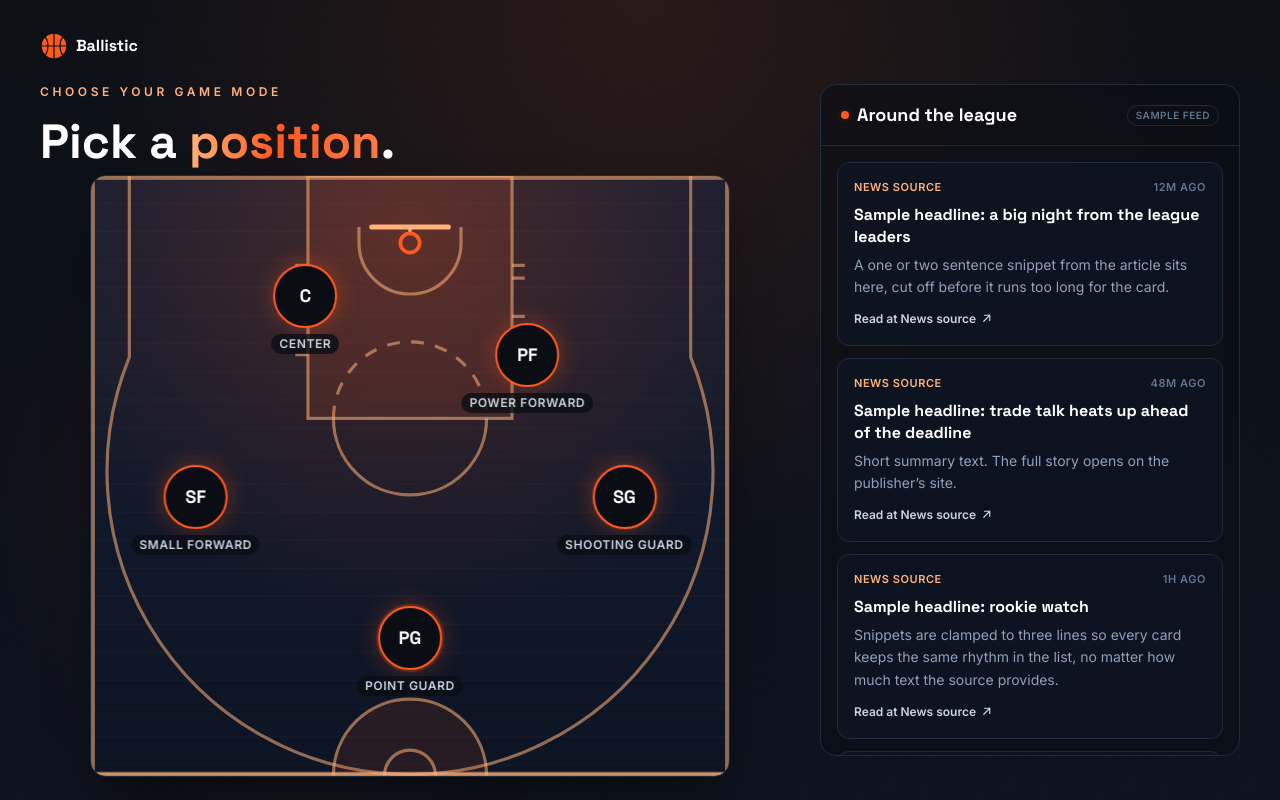
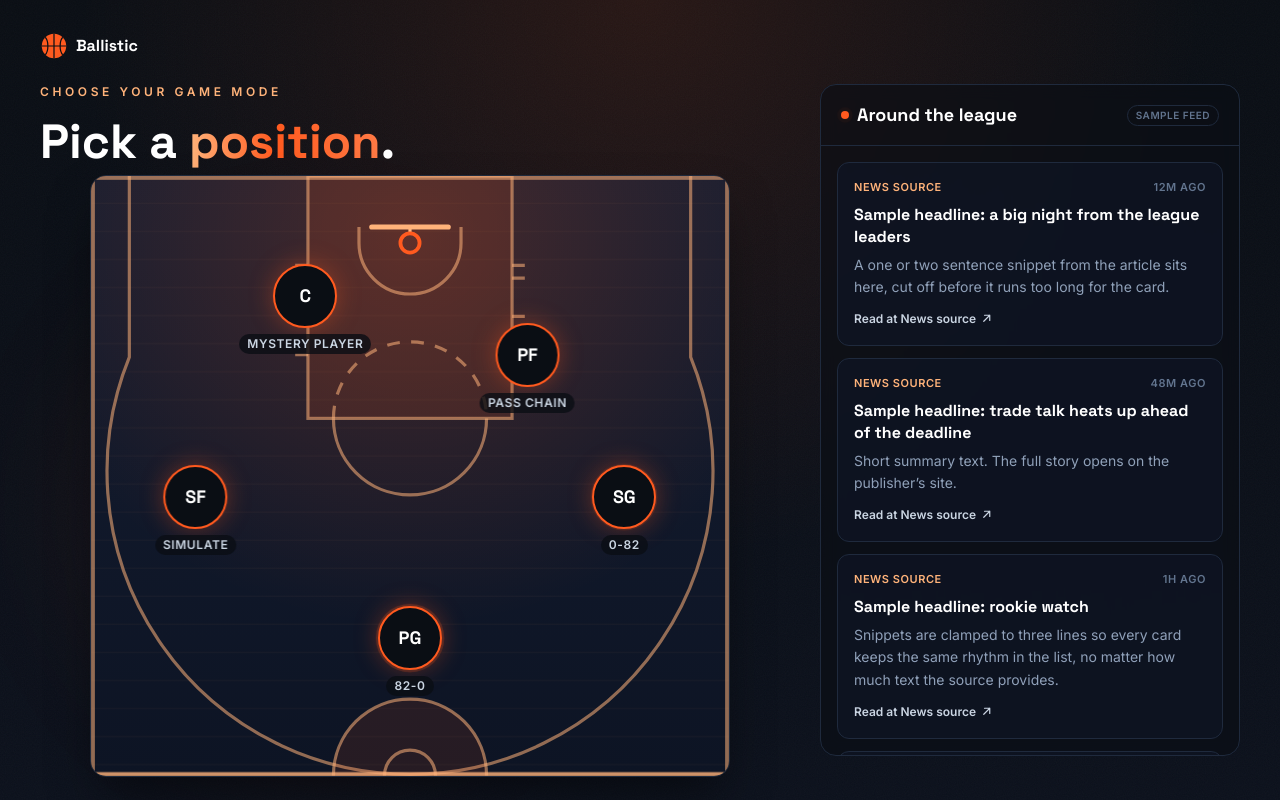
Before and after one commit to hamim23z/Ballistic, a Next.js app: page /court in a window 1280 px wide. Built offline with nearby package versions, Linux system fonts and the light colour scheme.

Commit message:
5 mode titles + descriptions filled in

```diff
--- a/components/court/modes.ts
+++ b/components/court/modes.ts
@@ -1,20 +1,58 @@
-export type PositionId = 'PG' | 'SG' | 'SF' | 'PF' | 'C';
+export type PositionId = "PG" | "SG" | "SF" | "PF" | "C";
 
 export type CourtPosition = {
   id: PositionId;
   name: string;
-  /** Spot on the court, in the court SVG's 500 x 470 coordinate space. */
   x: number;
   y: number;
-  /** Game mode copy shown in the dialog. Left blank on purpose: fill these in. */
   modeTitle: string;
   modeDescription: string;
 };
 
 export const POSITIONS: CourtPosition[] = [
-  { id: 'PG', name: 'Point Guard', x: 250, y: 372, modeTitle: '', modeDescription: '' },
-  { id: 'SG', name: 'Shooting Guard', x: 418, y: 262, modeTitle: '', modeDescription: '' },
-  { id: 'SF', name: 'Small Forward', x: 82, y: 262, modeTitle: '', modeDescription: '' },
-  { id: 'PF', name: 'Power Forward', x: 342, y: 150, modeTitle: '', modeDescription: '' },
-  { id: 'C', name: 'Center', x: 168, y: 104, modeTitle: '', modeDescription: '' },
+  {
+    id: "PG",
+    name: "82-0",
+    x: 250,
+    y: 372,
+    modeTitle: "82-0",
+    modeDescription:
+      "Draft the best five-man lineup in basketball history from the 1940s to today. Build a team good enough to win every game of the season.",
+  },
+  {
+    id: "SG",
+    name: "0-82",
+    x: 418,
+    y: 262,
+    modeTitle: "0-82",
+    modeDescription:
+      "The reverse challenge. Not as easy as it seems. Draft the worst lineup you can and try to lose every single game.",
+  },
+  {
+    id: "SF",
+    name: "Simulate",
+    x: 82,
+    y: 262,
+    modeTitle: "Simulate",
+    modeDescription:
+      "Pick your five, then play out a full 82-game season + playoffs and see what record your team actually earns and if you can win the championship.",
+  },
+  {
+    id: "PF",
+    name: "Pass Chain",
+    x: 342,
+    y: 150,
+    modeTitle: "Pass Chain",
+    modeDescription:
+      "Connect two players through the teammates they shared. Find the shortest chain you can, one link at a time.",
+  },
+  {
+    id: "C",
+    name: "Mystery Player",
+    x: 168,
+    y: 104,
+    modeTitle: "Mystery Player",
+    modeDescription:
+      "A hidden player, a handful of clues. Use their stats, teams and draft year to name them in as few guesses as possible.",
+  },
 ];
```
